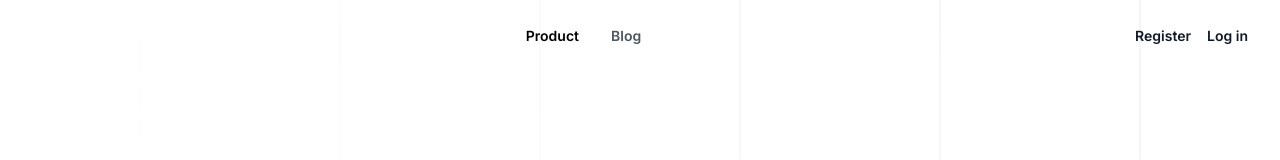
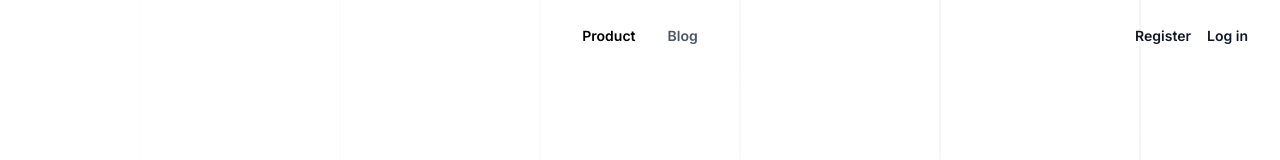
Before and after one commit to earcherc/deepworktimer, a Next.js app in the folder frontend/: page / in a window 1280 px wide. Shown: the top 160 px of the page. Built offline with nearby package versions, Linux system fonts and the light colour scheme.

Commit message:
Fix header nav

```diff
--- a/frontend/src/app/components/header.tsx
+++ b/frontend/src/app/components/header.tsx
@@ -14,7 +14,7 @@ export default function Header() {
 
   return (
     <header className="absolute inset-x-0 top-0 z-50">
-      <nav className="flex items-center justify-between p-6 lg:px-8" aria-label="Global">
+      <nav className="relative flex items-center justify-between p-6 lg:px-8" aria-label="Global">
         <div className="flex lg:hidden">
           <button
             type="button"
@@ -25,7 +25,7 @@ export default function Header() {
             <Bars3Icon className="h-6 w-6" aria-hidden="true" />
           </button>
         </div>
-        <div className="hidden lg:flex lg:flex-1 lg:justify-center">
+        <div className="hidden lg:flex lg:absolute lg:inset-0 lg:justify-center lg:items-center">
           <div className="flex space-x-8">
             {navigation.map((item) => (
               <Link
@@ -40,7 +40,7 @@ export default function Header() {
             ))}
           </div>
         </div>
-        <div className="flex justify-end">
+        <div className="flex justify-end items-center flex-1">
           <Link
             href="/register"
             className="text-sm font-semibold leading-6 text-gray-900 mr-4 hover:text-black transition-colors"
```
